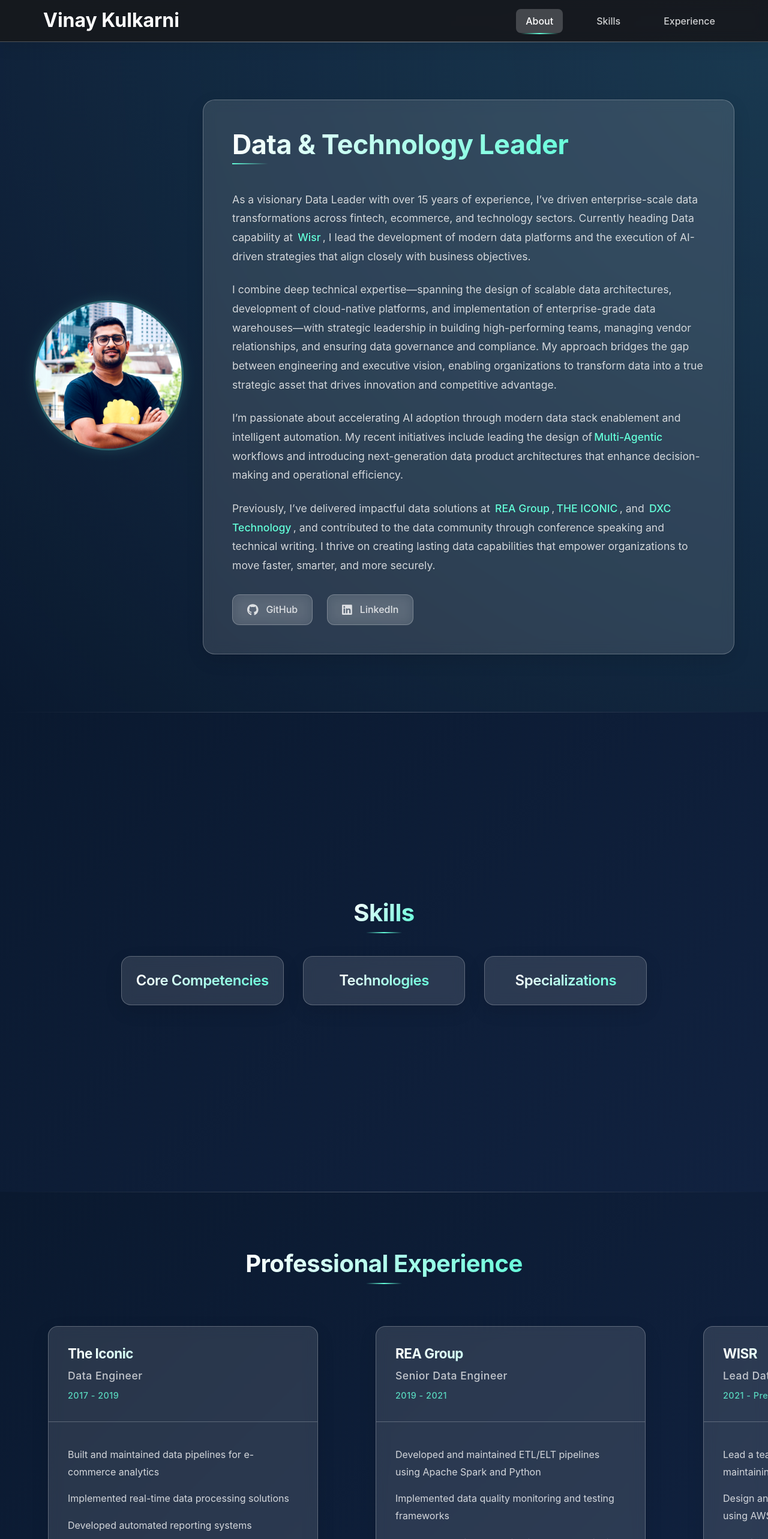
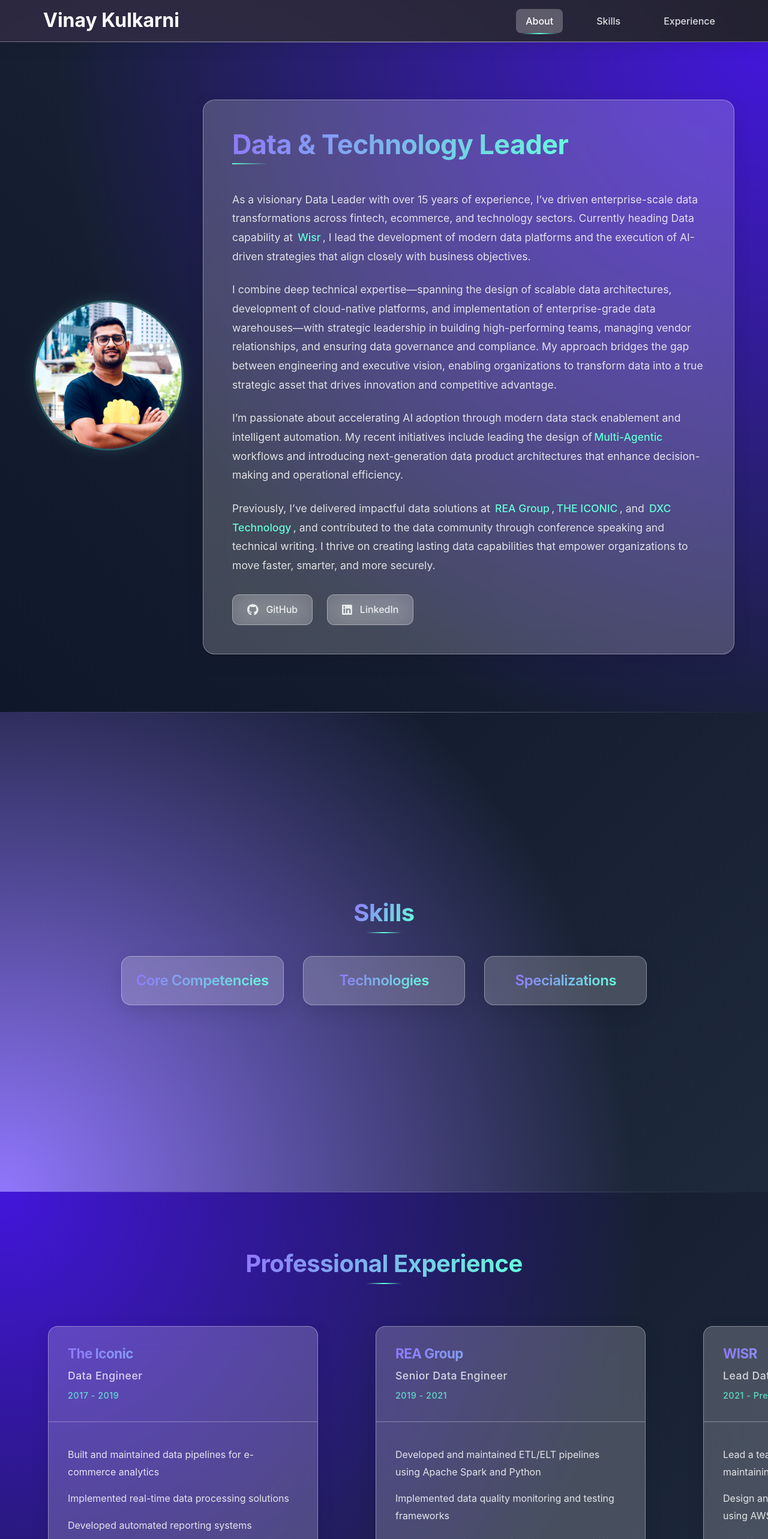
Before and after one commit to vincyf1/personal-website, a React (Vite) app: page /#about in a window 1280 px wide. Shown: the top 2566 px of the page at 60% size. Built offline with nearby package versions, Linux system fonts and the light colour scheme.

Commit message:
Refine glassmorphism styling

```diff
--- a/src/components/Experience.tsx
+++ b/src/components/Experience.tsx
@@ -3,7 +3,9 @@ import styled from 'styled-components';
 
 const ExperienceSection = styled.section`
   padding: calc(var(--spacing) * 6) 0;
-  background: linear-gradient(135deg, var(--background) 0%, var(--background-light) 100%);
+  background:
+    radial-gradient(circle at top left, var(--gradient-start), transparent 70%),
+    linear-gradient(135deg, var(--background) 0%, var(--background-light) 100%);
   min-height: 100vh;
   display: flex;
   flex-direction: column;
@@ -34,7 +36,7 @@ const SectionTitle = styled.h2`
   text-align: center;
   margin-bottom: calc(var(--spacing) * 3);
   font-size: 2.5rem;
-  background: linear-gradient(120deg, #ffffff, var(--secondary-color));
+  background: linear-gradient(120deg, var(--gradient-end), var(--secondary-color));
   -webkit-background-clip: text;
   -webkit-text-fill-color: transparent;
   font-weight: 700;
@@ -116,7 +118,7 @@ const TimelineHeader = styled.div`
 const CompanyName = styled.h3`
   margin-bottom: 0.75rem;
   font-size: 1.4rem;
-  background: linear-gradient(120deg, #ffffff, var(--secondary-color));
+  background: linear-gradient(120deg, var(--gradient-end), var(--secondary-color));
   -webkit-background-clip: text;
   -webkit-text-fill-color: transparent;
   font-weight: 700;
--- a/src/components/Hero.tsx
+++ b/src/components/Hero.tsx
@@ -4,8 +4,9 @@ import { FontAwesomeIcon } from '@fortawesome/react-fontawesome';
 import { faGithub, faLinkedin } from '@fortawesome/free-brands-svg-icons';
 
 const HeroSection = styled.section`
-  background: radial-gradient(circle at top right, rgba(100, 255, 218, 0.1), transparent),
-              linear-gradient(45deg, var(--background) 0%, var(--background-light) 100%);
+  background:
+    radial-gradient(circle at top right, var(--gradient-start), transparent 70%),
+    linear-gradient(45deg, var(--background) 0%, var(--background-light) 100%);
   color: var(--text-primary);
   padding: calc(var(--spacing) * 6) 0;
   margin-top: 70px;
@@ -94,7 +95,7 @@ const ProfileContent = styled.div`
 const Title = styled.h2`
   font-size: 2.8rem;
   margin-bottom: 1rem;
-  background: linear-gradient(120deg, #ffffff, var(--secondary-color));
+  background: linear-gradient(120deg, var(--gradient-end), var(--secondary-color));
   -webkit-background-clip: text;
   -webkit-text-fill-color: transparent;
   font-weight: 700;
--- a/src/components/Skills.tsx
+++ b/src/components/Skills.tsx
@@ -3,7 +3,9 @@ import styled from 'styled-components';
 
 const SkillsSection = styled.section`
   padding: calc(var(--spacing) * 6) 0;
-  background: linear-gradient(135deg, var(--background) 0%, var(--background-light) 100%);
+  background:
+    radial-gradient(circle at bottom left, var(--gradient-end), transparent 70%),
+    linear-gradient(135deg, var(--background) 0%, var(--background-light) 100%);
   min-height: 100vh;
   display: flex;
   flex-direction: column;
@@ -35,7 +37,7 @@ const SectionTitle = styled.h2`
   text-align: center;
   margin-bottom: calc(var(--spacing) * 3);
   font-size: 2.5rem;
-  background: linear-gradient(120deg, #ffffff, var(--secondary-color));
+  background: linear-gradient(120deg, var(--gradient-end), var(--secondary-color));
   -webkit-background-clip: text;
   -webkit-text-fill-color: transparent;
   font-weight: 700;
@@ -112,7 +114,7 @@ const CategoryHeader = styled.div`
 
 const CategoryTitle = styled.h3`
   font-size: 1.5rem;
-  background: linear-gradient(120deg, #ffffff, var(--secondary-color));
+  background: linear-gradient(120deg, var(--gradient-end), var(--secondary-color));
   -webkit-background-clip: text;
   -webkit-text-fill-color: transparent;
   font-weight: 600;
--- a/src/styles/global.css
+++ b/src/styles/global.css
@@ -3,13 +3,15 @@
   --primary-color-rgb: 26, 26, 26;
   --secondary-color: #64ffda;
   --text-primary: #ffffff;
-  --text-secondary: rgba(255, 255, 255, 0.8);
-  --background: #0a192f;
-  --background-light: #112240;
-  --glass-background: rgba(255, 255, 255, 0.12);
-  --glass-border: rgba(255, 255, 255, 0.25);
-  --glass-hover: rgba(255, 255, 255, 0.2);
-  --glass-blur: 10px;
+  --text-secondary: rgba(255, 255, 255, 0.85);
+  --background: #0f172a;
+  --background-light: #1e293b;
+  --gradient-start: #4316db;
+  --gradient-end: #9076fc;
+  --glass-background: rgba(255, 255, 255, 0.2);
+  --glass-border: rgba(255, 255, 255, 0.35);
+  --glass-hover: rgba(255, 255, 255, 0.25);
+  --glass-blur: 20px;
 }
 
 body {
@@ -19,7 +21,9 @@ body {
     sans-serif;
   -webkit-font-smoothing: antialiased;
   -moz-osx-font-smoothing: grayscale;
-  background: linear-gradient(135deg, var(--background) 0%, var(--background-light) 100%);
+  background:
+    radial-gradient(circle at 20% 20%, var(--gradient-end), transparent 70%),
+    linear-gradient(135deg, var(--background) 0%, var(--background-light) 100%);
   color: var(--text-primary);
 }
 
```
